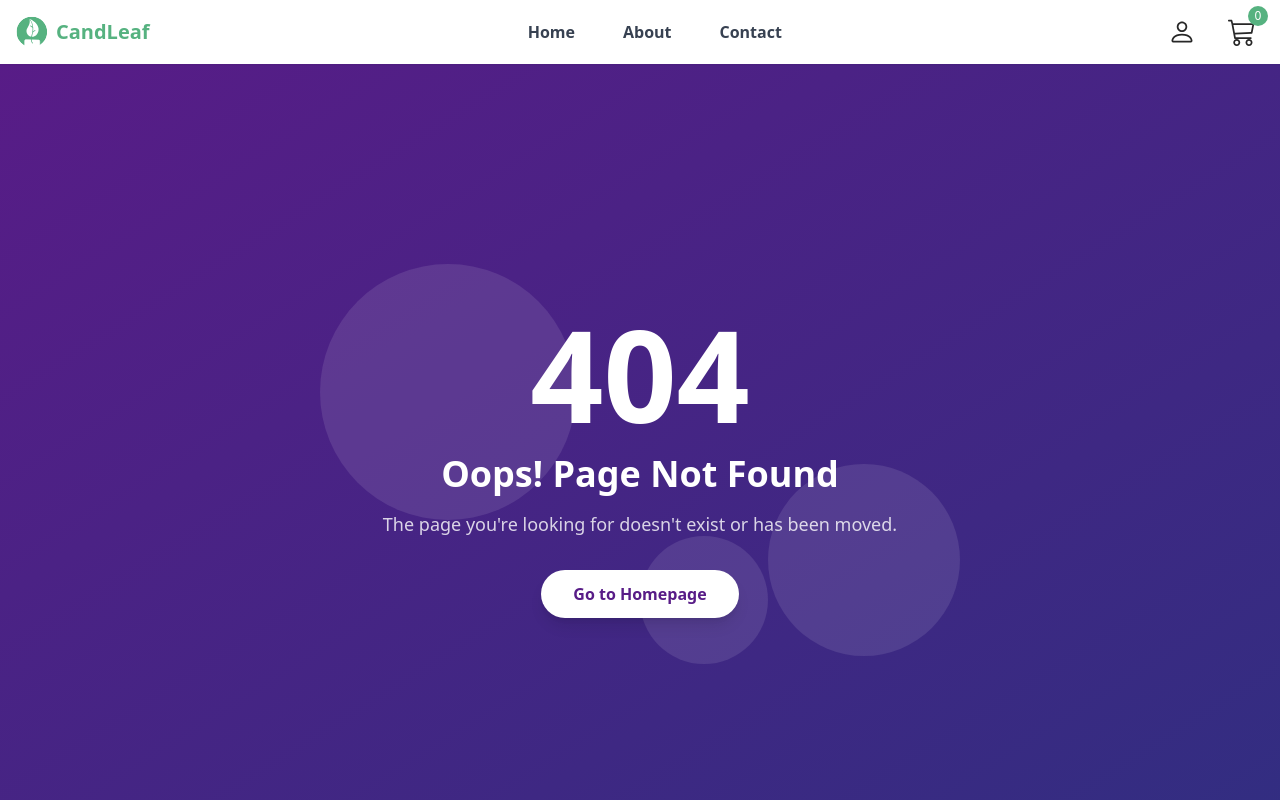
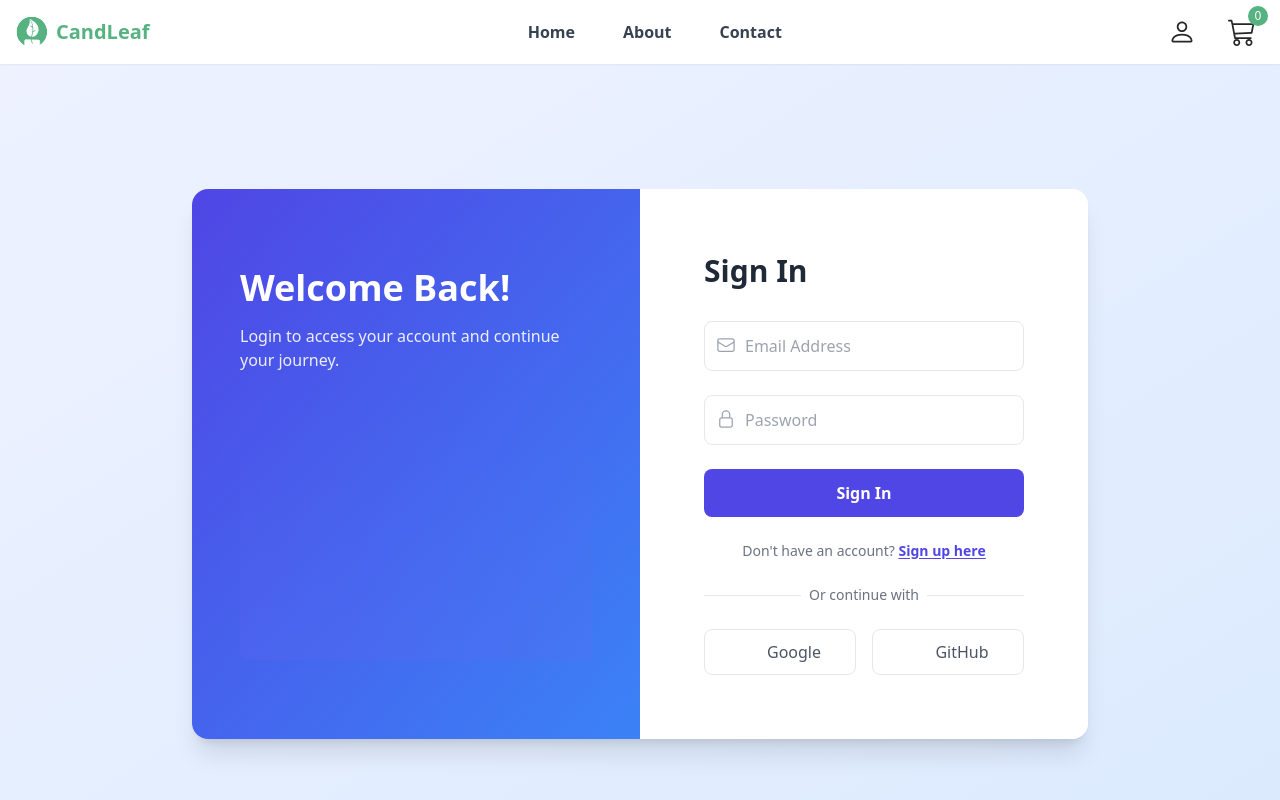
Before and after one commit to AhmadAbdelaziz8/e-commerce, a React (Vite) app: page /login-page in a window 1280 px wide. Shown: the top 800 px of the page. Built offline with nearby package versions, Linux system fonts and the light colour scheme.

Commit message:
add AuthPage

```diff
--- a/package.json
+++ b/package.json
@@ -10,6 +10,7 @@
     "preview": "vite preview"
   },
   "dependencies": {
+    "@heroicons/react": "^2.2.0",
     "@tailwindcss/typography": "^0.5.15",
     "react": "^18.3.1",
     "react-dom": "^18.3.1",
--- a/src/Routes.tsx
+++ b/src/Routes.tsx
@@ -3,6 +3,7 @@ import Home from "./pages/home/homePage";
 import NotFound from "./pages/NotFoundPage";
 import Layout from "./components/Layout/Layout";
 import ShopCartPage from "./pages/ShopCart/ShopCartPage";
+import AuthPage from "./pages/AuthPage";
 
 const AppRoutes = () => {
   return (
@@ -12,6 +13,7 @@ const AppRoutes = () => {
         {/* Child routes */}
         <Route path="/" element={<Home />} />
         <Route path="/shop-cart" element={<ShopCartPage />} />
+        <Route path="/login-page" element={<AuthPage />} />{" "}
         <Route path="*" element={<NotFound />} />{" "}
         {/* Catch-all route for 404 */}
       </Route>
--- a/src/components/Form.tsx
+++ /dev/null
@@ -1,59 +0,0 @@
-import React, { useState } from "react";
-
-const LoginForm: React.FC = () => {
-  const [email, setEmail] = useState("");
-  const [password, setPassword] = useState("");
-
-  const handleSubmit = (event: React.FormEvent) => {
-    event.preventDefault();
-    // Handle login logic here
-    console.log("Email:", email);
-    console.log("Password:", password);
-  };
-
-  return (
-    <form
-      onSubmit={handleSubmit}
-      className="max-w-md mx-auto mt-10 p-8 bg-slate-400 shadow-md rounded-lg"
-    >
-      <h2 className="text-2xl font-bold mb-6 text-center">Login</h2>
-      <div className="mb-4">
-        <label htmlFor="email" className="block text-gray-700 font-medium mb-2">
-          Email:
-        </label>
-        <input
-          type="email"
-          id="email"
-          value={email}
-          onChange={(e) => setEmail(e.target.value)}
-          required
-          className="w-full px-3 py-2 border border-gray-300 rounded-md focus:outline-none focus:ring-2 focus:ring-blue-500"
-        />
-      </div>
-      <div className="mb-6">
-        <label
-          htmlFor="password"
-          className="block text-gray-700 font-medium mb-2"
-        >
-          Password:
-        </label>
-        <input
-          type="password"
-          id="password"
-          value={password}
-          onChange={(e) => setPassword(e.target.value)}
-          required
-          className="w-full px-3 py-2 border border-gray-300 rounded-md focus:outline-none focus:ring-2 focus:ring-blue-500"
-        />
-      </div>
-      <button
-        type="submit"
-        className="w-full bg-blue-500 text-white py-2 rounded-md hover:bg-blue-600 transition duration-300"
-      >
-        Login
-      </button>
-    </form>
-  );
-};
-
-export default LoginForm;
--- a/src/components/Layout/Header.tsx
+++ b/src/components/Layout/Header.tsx
@@ -53,14 +53,16 @@ const Header = () => {
 
           {/* Account and Cart Icons */}
           <div className="flex items-center space-x-2 sm:space-x-4">
+            {/* Account */}
             <Link
-              to="/account"
+              to="/login-page"
               className="p-2 rounded-full hover:bg-gray-100 transition-colors"
               aria-label="Account"
             >
               <img src={AccountIcon} alt="" className="w-6 h-6 sm:w-7 sm:h-7" />
             </Link>
 
+            {/* Cart */}
             <Link
               to="/cart"
               className="p-2 rounded-full hover:bg-gray-100 transition-colors relative"
--- /dev/null
+++ b/src/pages/AuthPage.tsx
@@ -0,0 +1,146 @@
+import { useState } from "react";
+import {
+  EnvelopeIcon,
+  LockClosedIcon,
+  UserIcon,
+} from "@heroicons/react/24/outline";
+
+const AuthPage = (): JSX.Element => {
+  const [isLogin, setIsLogin] = useState(true);
+  const [formData, setFormData] = useState({
+    email: "",
+    password: "",
+    username: "",
+  });
+
+  const toggleAuthMode = () => {
+    setIsLogin(!isLogin);
+  };
+
+  return (
+    <div className="min-h-screen bg-gradient-to-br from-indigo-50 to-blue-100 flex items-center justify-center p-4">
+      <div className="w-full max-w-4xl bg-white rounded-2xl shadow-xl overflow-hidden grid grid-cols-1 lg:grid-cols-2">
+        {/* Left Side - Illustration */}
+        <div className="bg-gradient-to-br from-indigo-600 to-blue-500 hidden lg:flex items-center justify-center p-12">
+          <div className="w-full text-white">
+            <h2 className="text-4xl font-bold mb-4">Welcome Back!</h2>
+            <p className="opacity-90">
+              {isLogin
+                ? "Login to access your account and continue your journey."
+                : "Join our community and unlock amazing features."}
+            </p>
+            <div className="mt-8 relative h-64">
+              {/* Add your illustration or image here */}
+              <div className="absolute inset-0 bg-gradient-to-t from-indigo-500/20 to-transparent rounded-lg" />
+            </div>
+          </div>
+        </div>
+
+        {/* Right Side - Form */}
+        <div className="p-8 md:p-12 lg:p-16 bg-white">
+          <h2 className="text-3xl font-bold text-gray-800 mb-8">
+            {isLogin ? "Sign In" : "Create Account"}
+          </h2>
+
+          <form className="space-y-6">
+            {!isLogin && (
+              <div className="relative">
+                <UserIcon className="h-5 w-5 text-gray-400 absolute top-3.5 left-3" />
+                <input
+                  type="text"
+                  placeholder="Username"
+                  className="w-full pl-10 pr-4 py-3 rounded-lg border border-gray-200 focus:border-indigo-500 focus:outline-none focus:ring-2 focus:ring-indigo-200 transition-colors"
+                  value={formData.username}
+                  onChange={(e) =>
+                    setFormData({ ...formData, username: e.target.value })
+                  }
+                  required
+                />
+              </div>
+            )}
+
+            <div className="relative">
+              <EnvelopeIcon className="h-5 w-5 text-gray-400 absolute top-3.5 left-3" />
+              <input
+                type="email"
+                placeholder="Email Address"
+                className="w-full pl-10 pr-4 py-3 rounded-lg border border-gray-200 focus:border-indigo-500 focus:outline-none focus:ring-2 focus:ring-indigo-200 transition-colors"
+                value={formData.email}
+                onChange={(e) =>
+                  setFormData({ ...formData, email: e.target.value })
+                }
+                required
+              />
+            </div>
+
+            <div className="relative">
+              <LockClosedIcon className="h-5 w-5 text-gray-400 absolute top-3.5 left-3" />
+              <input
+                type="password"
+                placeholder="Password"
+                className="w-full pl-10 pr-4 py-3 rounded-lg border border-gray-200 focus:border-indigo-500 focus:outline-none focus:ring-2 focus:ring-indigo-200 transition-colors"
+                value={formData.password}
+                onChange={(e) =>
+                  setFormData({ ...formData, password: e.target.value })
+                }
+                required
+              />
+            </div>
+
+            <button
+              type="submit"
+              className="w-full bg-indigo-600 hover:bg-indigo-700 text-white font-semibold py-3 rounded-lg transition-colors"
+            >
+              {isLogin ? "Sign In" : "Sign Up"}
+            </button>
+
+            <div className="text-center text-sm text-gray-500 mt-6">
+              {isLogin ? "Don't have an account?" : "Already have an account?"}{" "}
+              <button
+                type="button"
+                onClick={toggleAuthMode}
+                className="text-indigo-600 hover:text-indigo-800 font-semibold underline underline-offset-2"
+              >
+                {isLogin ? "Sign up here" : "Sign in here"}
+              </button>
+            </div>
+
+            <div className="relative mt-8">
+              <div className="absolute inset-0 flex items-center">
+                <div className="w-full border-t border-gray-200"></div>
+              </div>
+              <div className="relative flex justify-center text-sm">
+                <span className="px-2 bg-white text-gray-500">
+                  Or continue with
+                </span>
+              </div>
+            </div>
+
+            <div className="grid grid-cols-2 gap-4 mt-6">
+              <button
+                type="button"
+                className="flex items-center justify-center gap-2 bg-white border border-gray-200 hover:border-gray-300 text-gray-600 py-2.5 rounded-lg transition-colors"
+              >
+                <svg className="w-5 h-5" viewBox="0 0 48 48">
+                  {/* Google SVG icon */}
+                </svg>
+                Google
+              </button>
+              <button
+                type="button"
+                className="flex items-center justify-center gap-2 bg-white border border-gray-200 hover:border-gray-300 text-gray-600 py-2.5 rounded-lg transition-colors"
+              >
+                <svg className="w-5 h-5" viewBox="0 0 24 24">
+                  {/* GitHub SVG icon */}
+                </svg>
+                GitHub
+              </button>
+            </div>
+          </form>
+        </div>
+      </div>
+    </div>
+  );
+};
+
+export default AuthPage;
--- a/src/pages/Login.tsx
+++ /dev/null
@@ -1,11 +0,0 @@
-import LoginForm from "../components/Form";
-
-const Login = (): JSX.Element => {
-  return (
-    <div className="flex justify-center items-center h-screen w-screen ">
-      <LoginForm />
-    </div>
-  );
-};
-
-export default Login;
```
Also changed, not shown: 1 other file (tests, documents, lock files or other folders).
